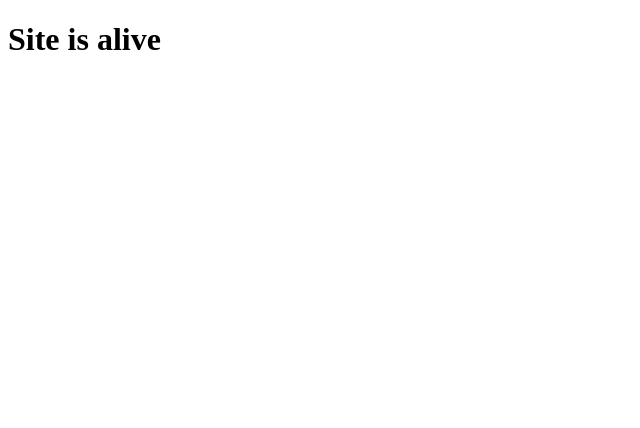
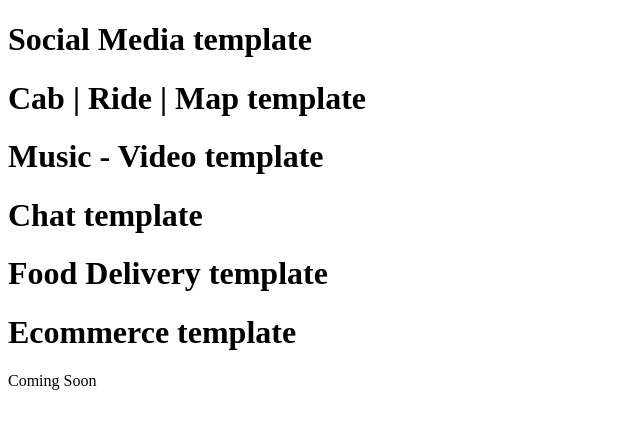
Before and after one commit to test875/demo, a plain HTML site: page index.html in a window 1280 px wide. Shown: the whole page, without its empty margins (0-640 px from the left). Drawn offline with Linux system fonts and the light colour scheme.

Commit message:
Update index.html

```diff
--- a/index.html
+++ b/index.html
@@ -17,7 +17,12 @@
   </head>
 
   <body>
-<h1>Site is alive</h1>
-
+    <h1>Social Media template</h1>
+    <h1>Cab | Ride | Map template</h1>
+    <h1>Music - Video template</h1>
+    <h1>Chat template</h1>
+    <h1>Food Delivery template</h1>
+    <h1>Ecommerce template</h1>
+    <p>Coming Soon</p>
   </body>
 </html>
```
